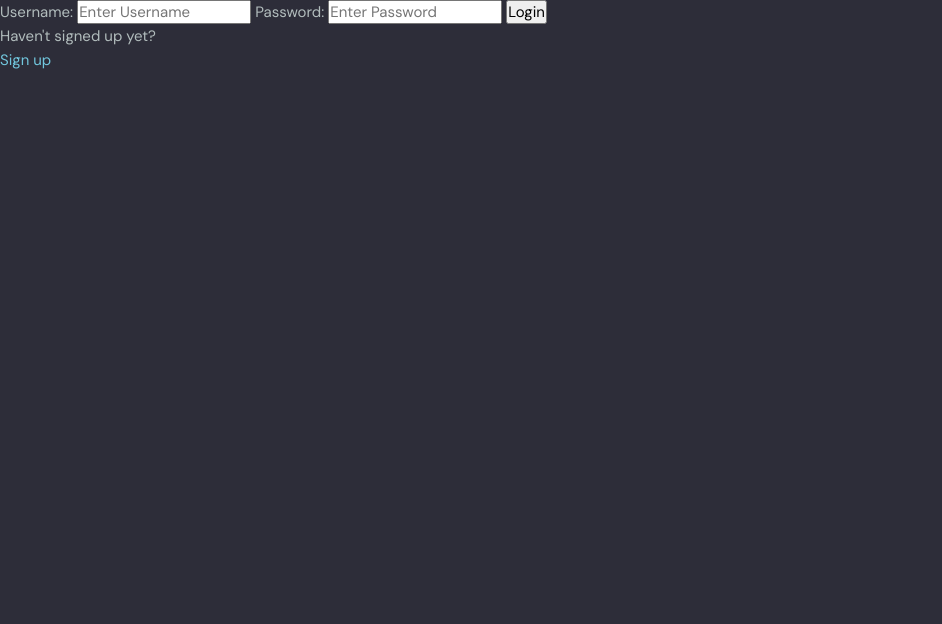
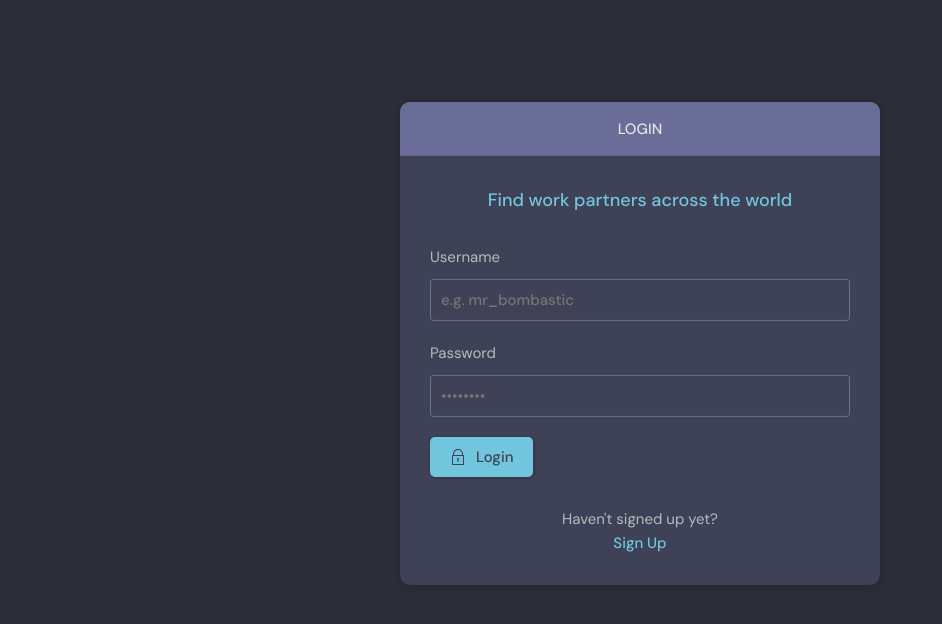
Before and after one commit to Maxim-Mushizky/work_buddy, a Django app: page /login/ in a window 1280 px wide. Shown: the part 76-700 px from the top of the page, without its empty margins (0-942 px from the left). Run offline with Django 4.2, Linux system fonts and the light colour scheme.

Commit message:
added registration and login forms

```diff
--- a/workbud/base/forms.py
+++ b/workbud/base/forms.py
@@ -1,8 +1,14 @@
 from django.forms import ModelForm
 from .models import Room
+from django.contrib.auth.models import User
 
 class RoomForm(ModelForm):
     class Meta:
         model = Room
         fields = '__all__'
         exclude = ['host', 'participants']
+
+class UserForm(ModelForm):
+    class Meta:
+        model = User
+        fields = ['username', 'email']
--- a/workbud/base/templates/base/login_register.html
+++ b/workbud/base/templates/base/login_register.html
@@ -1,40 +1,116 @@
 {% extends 'main.html' %}
 
 {% block content %}
+<main class="auth layout">
+  {% if page == 'login' %}
+  <!-- Login  -->
+  <div class="container">
+    <div class="layout__box">
+      <div class="layout__boxHeader">
+        <div class="layout__boxTitle">
+          <h3>Login</h3>
+        </div>
+      </div>
+      <div class="layout__body">
+        <h2 class="auth__tagline">Find work partners across the world</h2>
 
-<!-- Login -->
-{% if page == 'login' %}
-<div>
-    <form method="POST" action="">
-        {% csrf_token %}
-        <label>Username:</label>
-        <input type="text" name="username" placeholder="Enter Username" />
+        <form class="form" action="" method="POST">
+          {% csrf_token %}
+          <div class="form__group form__group">
+            <label for="room_name">Username</label>
+            <input id="username" name="username" type="text" placeholder="e.g. mr_bombastic" />
+          </div>
+          <div class="form__group">
+            <label for="password">Password</label>
+            <input
+              id="password"
+              name="password"
+              type="password"
+              placeholder="&bull;&bull;&bull;&bull;&bull;&bull;&bull;&bull;"
+            />
+          </div>
 
-        <label>Password:</label>
-        <input type="password" name="password" placeholder="Enter Password" />
+          <button class="btn btn--main" type="submit">
+            <svg
+              version="1.1"
+              xmlns="http://www.w3.org/2000/svg"
+              width="32"
+              height="32"
+              viewBox="0 0 32 32"
+            >
+              <title>lock</title>
+              <path
+                d="M27 12h-1v-2c0-5.514-4.486-10-10-10s-10 4.486-10 10v2h-1c-0.553 0-1 0.447-1 1v18c0 0.553 0.447 1 1 1h22c0.553 0 1-0.447 1-1v-18c0-0.553-0.447-1-1-1zM8 10c0-4.411 3.589-8 8-8s8 3.589 8 8v2h-16v-2zM26 30h-20v-16h20v16z"
+              ></path>
+              <path
+                d="M15 21.694v4.306h2v-4.306c0.587-0.348 1-0.961 1-1.694 0-1.105-0.895-2-2-2s-2 0.895-2 2c0 0.732 0.413 1.345 1 1.694z"
+              ></path>
+            </svg>
 
-        <input type="submit" value="Login"/>
-    </form>
+            Login
+          </button>
+        </form>
 
-    <p>Haven't signed up yet?</p>
-    <a href="{% url 'register' %}">Sign up</a>
-</div>
+        <div class="auth__action">
+          <p>Haven't signed up yet?</p>
+          <a href="{% url 'register' %}" class="btn btn--link">Sign Up</a>
+        </div>
+      </div>
+    </div>
+  </div>
+  {% else %}
+  <div class="container">
+    <div class="layout__box">
+      <div class="layout__boxHeader">
+        <div class="layout__boxTitle">
+          <h3>Register</h3>
+        </div>
+      </div>
+      <div class="layout__body">
+        <h2 class="auth__tagline">Find work partners across the world</h2>
 
-{% else %}
+        <form class="form" action="" method="POST">
 
-<!-- Register -->
-<div>
-    <form method="POST" action="">
-        {% csrf_token %}
-        {{form.as_p}}
-        <input type="submit" value="Register"/>
-    </form>
+          {% csrf_token %}
 
-    <p>Already signed up?</p>
-    <a href="{% url 'login' %}">Sign up</a>
-</div>
-
-{% endif %}
+          {% for field in form %}
+          <div class="form__group form__group">
+            <label for="room_name">{{field.label}}</label>
+            {{field}}
+          </div>
+          {% endfor %}
 
 
+          <button class="btn btn--main" type="submit">
+            <svg
+              version="1.1"
+              xmlns="http://www.w3.org/2000/svg"
+              width="32"
+              height="32"
+              viewBox="0 0 32 32"
+            >
+              <title>lock</title>
+              <path
+                d="M27 12h-1v-2c0-5.514-4.486-10-10-10s-10 4.486-10 10v2h-1c-0.553 0-1 0.447-1 1v18c0 0.553 0.447 1 1 1h22c0.553 0 1-0.447 1-1v-18c0-0.553-0.447-1-1-1zM8 10c0-4.411 3.589-8 8-8s8 3.589 8 8v2h-16v-2zM26 30h-20v-16h20v16z"
+              ></path>
+              <path
+                d="M15 21.694v4.306h2v-4.306c0.587-0.348 1-0.961 1-1.694 0-1.105-0.895-2-2-2s-2 0.895-2 2c0 0.732 0.413 1.345 1 1.694z"
+              ></path>
+            </svg>
+
+            Register
+          </button>
+        </form>
+
+        <div class="auth__action">
+          <p>Already signed up?</p>
+          <a href="{% url 'login' %}" class="btn btn--link">Login</a>
+        </div>
+      </div>
+    </div>
+  </div>
+
+
+  {% endif %}
+</main>
 {% endblock content %}
--- a/workbud/base/views.py
+++ b/workbud/base/views.py
@@ -7,7 +7,7 @@ from django.contrib import messages
 from django.contrib.auth import authenticate, login, logout
 from django.contrib.auth.forms import UserCreationForm
 from .models import Room, Topic, Message
-from .forms import RoomForm
+from .forms import RoomForm, UserForm
 
 
 def login_page(request):
@@ -174,5 +174,14 @@ def delete_message(request, pk):
 
 @login_required(login_url='login')
 def update_user(request):
-    context = {}
+    user = request.user
+    form = UserForm(instance=user)
+
+    if request.method == 'POST':
+        form = UserForm(request.POST, instance=user)
+        if form.is_valid():
+            form.save()
+            return redirect('user-profile', pk=user.id)
+
+    context = {'form': form}
     return render(request, 'base/update-user.html', context)
```
Also changed, not shown: workbud/base/templates/base/delete.html (+34 -8 lines), workbud/base/templates/base/delete_old.html (added, +13 -0 lines), workbud/base/templates/base/login_register_old.html (added, +40 -0 lines), workbud/base/templates/base/update-user.html (+5 -16 lines).
